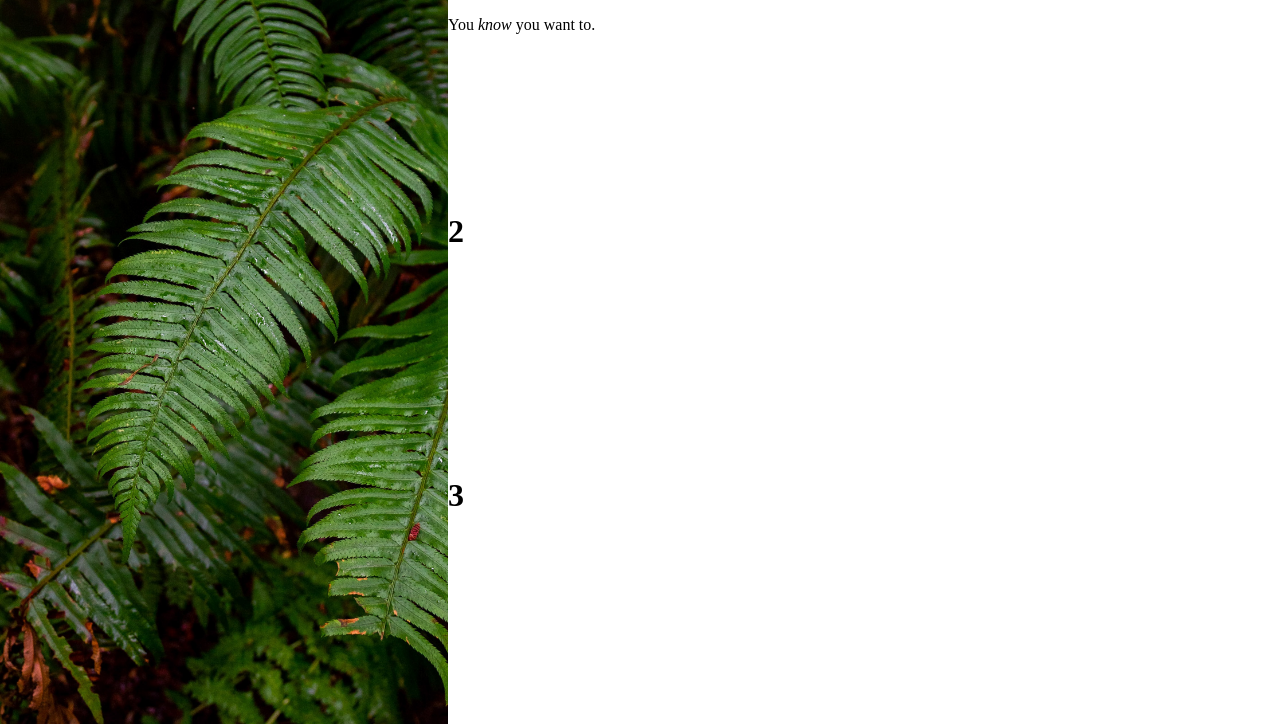
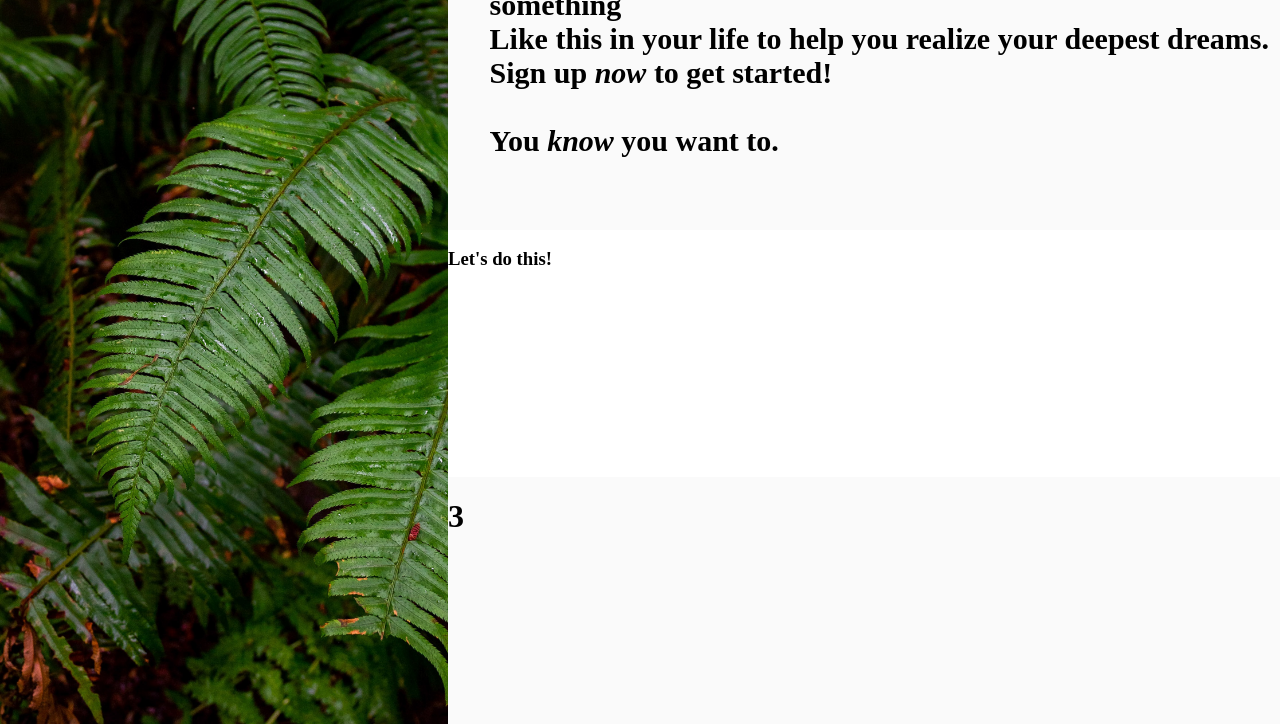
Before and after one commit to BaraaBasim/sign-up-form, a plain HTML site: page index.html in a window 1280 px wide. Shown: the part 76-800 px from the top of the page. Drawn offline with Linux system fonts and the light colour scheme.

Commit message:
left right

```diff
--- a/index.html
+++ b/index.html
@@ -16,12 +16,18 @@
                 <p>
                     This is not a real online service! You know you need something <br/>
                     Like this in your life to help you realize your deepest dreams. <br/>
-                    Sign up <em>now</em> to get started!
+                    Sign up <i>now</i> to get started!
                     <br/><br/>
-                    You <em>know</em> you want to.
+                    You <i>know</i> you want to.
                 </p>
             </div>
-            <div class="second"><h1>2</h1></div>
+            <div class="second">
+                <h3>Let's do this!</h3>
+                <form action="#" method="get">
+                    <div class="left-form"></div>
+                    <div class="right-form"></div>
+                </form>
+            </div>
             <div class="third"><h1>3</h1></div>
         </div>
     </div>
--- a/styles.css
+++ b/styles.css
@@ -29,8 +29,27 @@ body{
   flex-direction: column;
   justify-content: center;
   width: 65vw;
+  background-color: #fafafa;
+}
+
+
+p {
+  font-weight: bold;
+  font-size: 30px;
 }
 
 .first, .second, .third {
   height: 33vh;
 }
+
+.first {
+  display: flex;
+  justify-content: flex-start;
+  align-items: flex-end;
+  margin-left: 5%;
+  margin-bottom: 5%;
+}
+
+.second {
+  background-color: white;
+}
```
